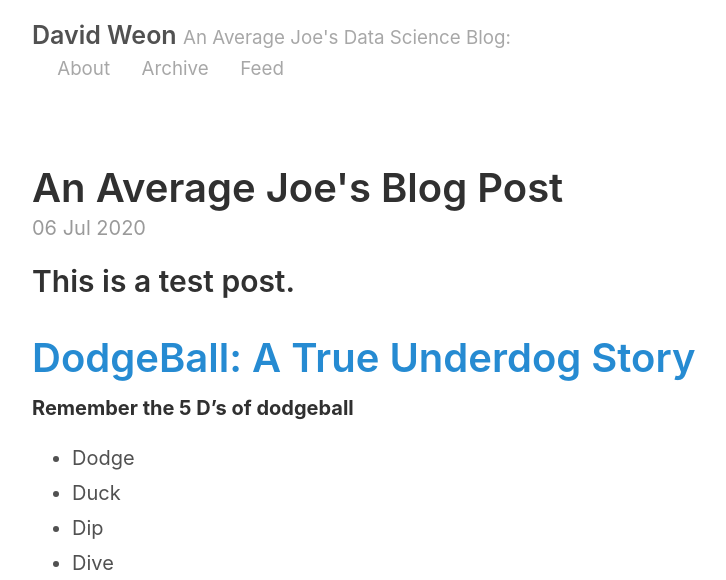
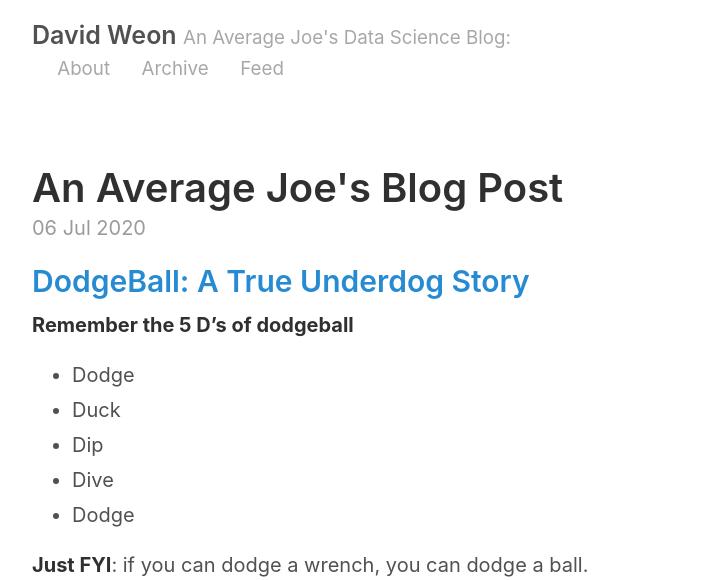
Before and after one commit to eunchanity/eunchanity.github.io, a Jekyll site: the page built from _posts/2020-07-06-Test-Post.md, in a window 1280 px wide. Shown: the top 580 px of the page, without its empty margins (258-984 px from the left). Built offline with Jekyll 4.4.1, drawn with Linux system fonts in a browser that asks for light colours; grey boxes are pictures that could not be loaded.

Commit message:
editing post

```diff
--- a/_posts/2020-07-06-Test-Post.md
+++ b/_posts/2020-07-06-Test-Post.md
@@ -3,9 +3,7 @@ layout: post
 title: An Average Joe's Blog Post
 ---
 
-## This is a test post.
-
-# [DodgeBall: A True Underdog Story](https://en.wikipedia.org/wiki/DodgeBall:_A_True_Underdog_Story)
+## [DodgeBall: A True Underdog Story](https://en.wikipedia.org/wiki/DodgeBall:_A_True_Underdog_Story)
 
 **Remember the 5 D's of dodgeball**
 * Dodge
@@ -16,6 +14,8 @@ title: An Average Joe's Blog Post
 
 
 **Just FYI**: if you can dodge a wrench, you can dodge a ball.
+
+
 ![Alt text](https://thumbs.gfycat.com/GivingQualifiedHalibut-size_restricted.gif)
 
 
```
